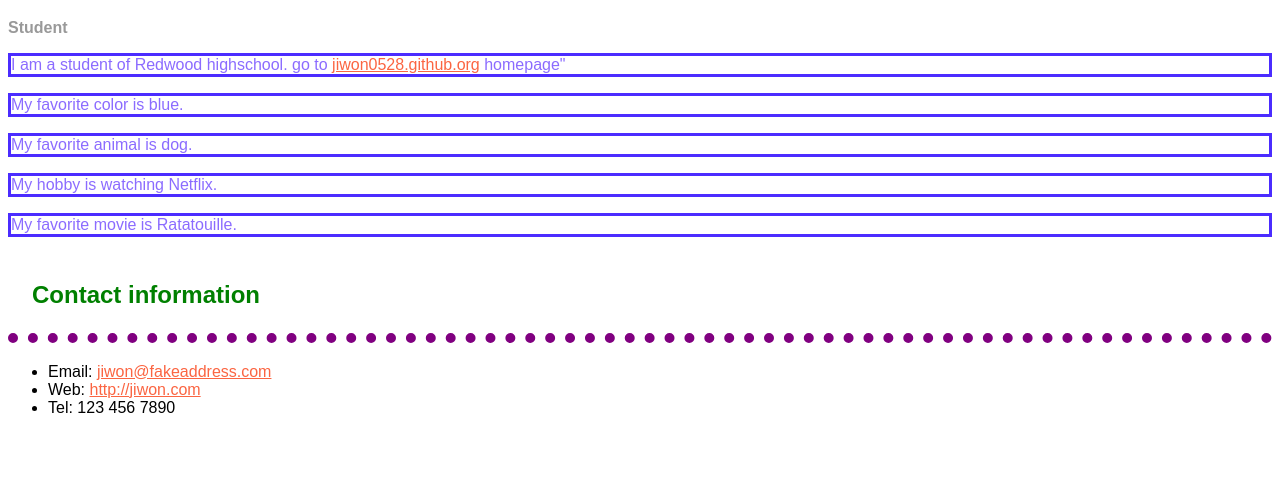
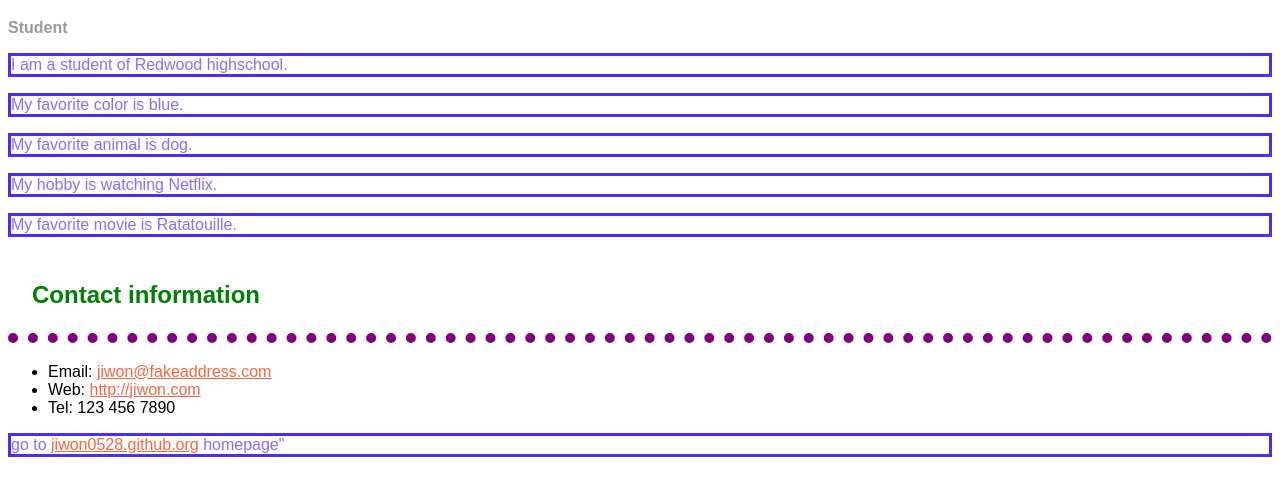
Before and after one commit to Jiwon0528/Jiwon0528.github.io, a plain HTML site: page about.html in a window 1280 px wide. Shown: the part 68-564 px from the top of the page. Drawn offline with Linux system fonts and the light colour scheme.

Commit message:
update about.html

```diff
--- a/about.html
+++ b/about.html
@@ -12,7 +12,7 @@
     <h1>Jiwon</h1>
     <div class="job-title">Student</div>
     <p>I am a student of Redwood highschool.
-        go to <a href="/">jiwon0528.github.org</a> homepage"
+
     </p>
 
 
@@ -27,4 +27,5 @@
         <li>Web: <a href="http://jiwon.com">http://jiwon.com</a></li>
         <li>Tel: 123 456 7890</li>
     </ul>
+    <p>go to <a href="/">jiwon0528.github.org</a> homepage"</p>
 </body>
```
